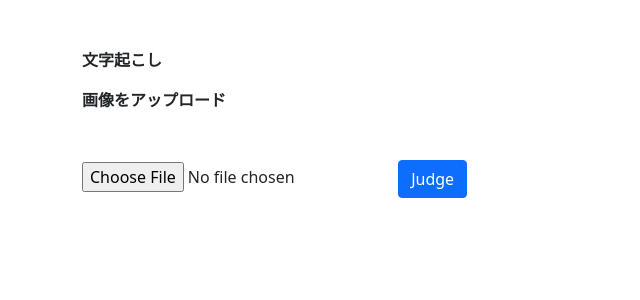
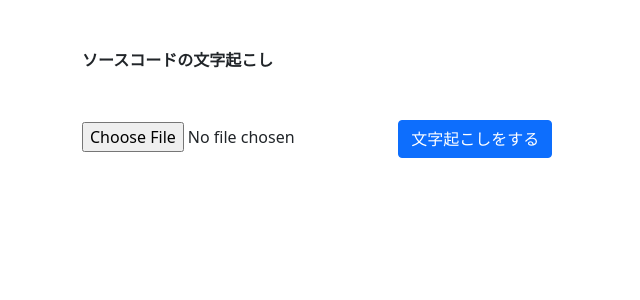
Before and after one commit to shimada-akari/docker_ocr_proj, a Django app: page /ocr/ in a window 1280 px wide. Shown: the top 300 px of the page, without its empty margins (0-640 px from the left). Run offline with Django 3.2, Linux system fonts and the light colour scheme.

Commit message:
画像を選択していないときにエラーになるのを解決

```diff
--- a/docker-compose.yml
+++ b/docker-compose.yml
@@ -3,7 +3,7 @@ services:
   web:
     build: .
     tty: true
-    command: python manage.py runserver 0.0.0.0:8000
+    # command: python manage.py runserver 0.0.0.0:8000
     volumes:
       - .:/code
     ports:
--- a/ocrapp/models.py
+++ b/ocrapp/models.py
@@ -1,4 +1,4 @@
 from django.db import models
 
 class ImageModel(models.Model):
-    img = models.ImageField(blank=True, null=True, verbose_name="画像")
+    img = models.ImageField(blank=False, null=False, verbose_name="画像")
--- a/ocrapp/templates/ocrapp/ocr.html
+++ b/ocrapp/templates/ocrapp/ocr.html
@@ -3,12 +3,12 @@
 {%block content%}
 <body>
     <div class="container">
-    <p class="text-white-75 font-weight-light mt-5"><strong>文字起こし</strong></p>
-    <p class="text-white-75 font-weight-light mb-5"> <strong>画像をアップロード </strong></p>
+    <p class="text-white-75 font-weight-light mb-5 mt-5"> <strong>ソースコードの文字起こし</strong></p>
     <form method ="POST" enctype="multipart/form-data">
         {% csrf_token %}
-        <input type="file" name="img">
-        <button class="btn btn-primary btn-xl" type="submit">Judge</button>
+        <input type="file" name="img" id="img_upload">
+
+        <button class="btn btn-primary btn-xl" type="submit">文字起こしをする</button>
     </form>
     <br>
 
@@ -16,12 +16,12 @@
     {% if image %}
 
         <img src= "{{image.url}}" class="w-100 p-3" alt="">
-        <div class="alert alert-light" role="alert" >
-            <p style="white-space: pre-wrap;">
+        <p style="white-space: pre-wrap;">
+            <code>
                 {{result}}
-            </p>
+            </code>
+        </p>
 
-        </div>
     {% endif %}
     </div>
 
--- a/ocrapp/views.py
+++ b/ocrapp/views.py
@@ -16,21 +16,25 @@ class OcrView(generic.FormView):
         shutil.rmtree(MEDIA_ROOT)
         os.mkdir(MEDIA_ROOT)
         form = ImgForm(request.POST, request.FILES)
-        # print(form)
-        imgmodel = ImageModel()
-        imgmodel.img = request.FILES["img"]
-        imgmodel.save()
-        img = Image.open(request.FILES["img"])
+        if form.is_valid():
+            imgmodel = ImageModel()
+            imgmodel.img = request.FILES["img"]
+            imgmodel.save()
+            img = Image.open(request.FILES["img"])
 
 
-        tools = pyocr.get_available_tools()
-        tool = tools[0]
-        builder = pyocr.builders.TextBuilder()
-        result = tool.image_to_string(img, lang="eng", builder=builder)
-        result = "\n16\n17\n18\n19\n20\n21\n22\n23\n24"
-        context = {
-            "result" : result,
-            "image" : imgmodel.img
-        }
+            tools = pyocr.get_available_tools()
+            tool = tools[0]
+            builder = pyocr.builders.TextBuilder(tesseract_layout=6)
+            result = tool.image_to_string(img, lang="eng", builder=builder)
+            result = "\n" + result
+            context = {
+                "result" : result,
+                "image" : imgmodel.img
+            }
 
-        return render(request, self.template_name, context)
+            return render(request, self.template_name, context)
+
+        else:
+            context = {}
+            return render(request, self.template_name, context)
```
Also changed, not shown: db.sqlite3, ocrapp/migrations/0003_auto_20211103_0514.py (added).
